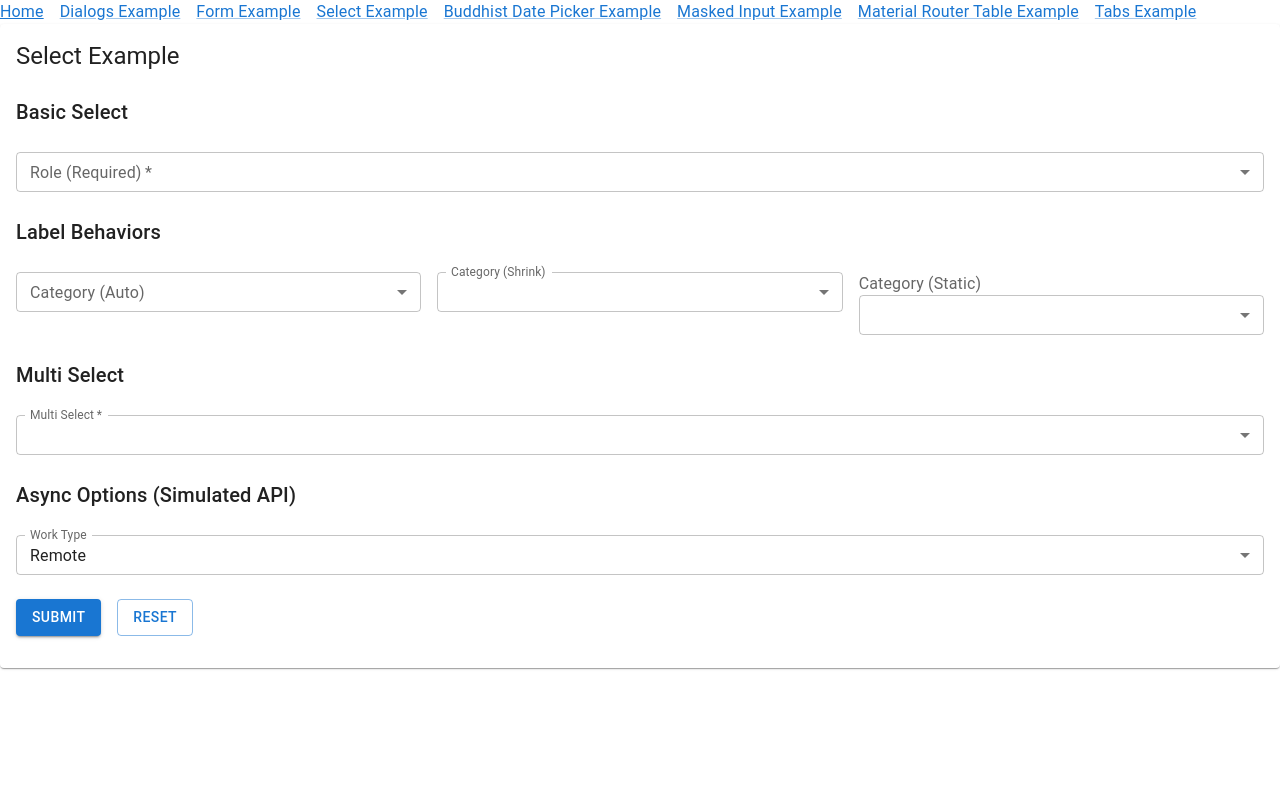
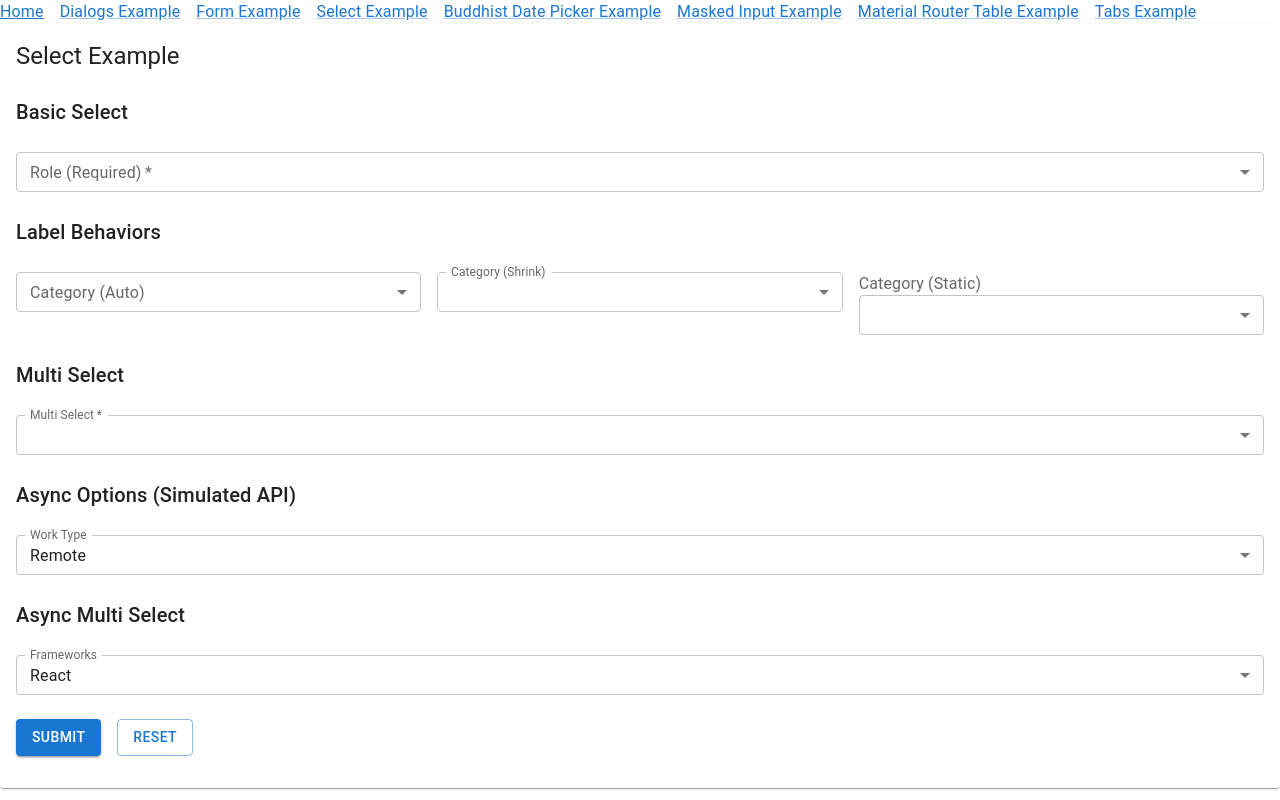
Before and after one commit to cwncollab-org/mui-component-kit, a React (Vite) app: page /select-example in a window 1280 px wide. Built offline with nearby package versions, Linux system fonts and the light colour scheme.

Commit message:
feat: enhance MultiSelect and Select components with async support and improved option rendering

```diff
--- a/src/lib/form/MultiSelect.tsx
+++ b/src/lib/form/MultiSelect.tsx
@@ -14,21 +14,19 @@ import {
 } from '@mui/material'
 import { useFieldContext } from './formContext'
 import { useId, useMemo } from 'react'
-import { createSelectSlotProps } from './utils'
-
-type Option = {
-  value: string
-  label: string
-}
+import { createSelectSlotProps, renderOptions } from './utils'
+import { SelectOption } from './Select'
 
 type SortBy = 'label' | 'value' | false
 
-export type MultiSelectProps = MuiFormControlProps & {
+export type MultiSelectProps<TOption = SelectOption | string | any> =
+  MuiFormControlProps & {
     label?: string
     labelBehavior?: 'auto' | 'shrink' | 'static'
     size?: 'small' | 'medium'
     fullWidth?: boolean
-  options?: Option[] | string[]
+    isLoading?: boolean
+    options?: TOption[]
     sortSelected?: SortBy
     slotProps?: {
       inputLabel?: Omit<MuiInputLabelProps, 'id'>
@@ -38,6 +36,8 @@ export type MultiSelectProps = MuiFormControlProps & {
       >
       helperText?: MuiFormHelperTextProps
     }
+    getOptionLabel?: (option: TOption) => string
+    getOptionValue?: (option: TOption) => string
     onChange?: MuiSelectProps['onChange']
   }
 
@@ -50,8 +50,12 @@ export function MultiSelect(props: MultiSelectProps) {
     labelBehavior = 'auto',
     size,
     fullWidth,
+    isLoading,
+    disabled,
     sortSelected = false,
     onChange,
+    getOptionLabel,
+    getOptionValue,
     ...rest
   } = props
 
@@ -64,16 +68,12 @@ export function MultiSelect(props: MultiSelectProps) {
     return field.state.meta.errors.map(error => error.message).join(', ')
   }, [field.state.meta.errors])
 
-  const renderedOptions = useMemo<Option[]>(() => {
-    if (options) {
-      return options.map(option =>
-        typeof option === 'string' ? { value: option, label: option } : option
+  const renderedOptions = useMemo<SelectOption[]>(
+    () => renderOptions(options, getOptionLabel, getOptionValue),
+    [options, getOptionLabel, getOptionValue]
   )
-    }
-    return []
-  }, [options])
 
-  const getSortedSelectedValues = useMemo(() => {
+  const sortedSelectedValues = useMemo(() => {
     if (!sortSelected) return field.state.value
 
     const selectedOptions = field.state.value.map(
@@ -143,6 +143,7 @@ export function MultiSelect(props: MultiSelectProps) {
       data-istouched={field.state.meta.isTouched || undefined}
       data-isdefaultvalue={field.state.meta.isDefaultValue || undefined}
       data-isvalid={field.state.meta.isValid || undefined}
+      disabled={isLoading || disabled}
       {...rest}
     >
       <MuiInputLabel id={labelId} {...inputLabelProps}>
@@ -152,7 +153,7 @@ export function MultiSelect(props: MultiSelectProps) {
         id={selectId}
         labelId={labelId}
         multiple
-        value={getSortedSelectedValues}
+        value={isLoading ? [] : sortedSelectedValues}
         onChange={(ev, child) => {
           onChange?.(ev, child)
           if (!ev.defaultPrevented) {
--- a/src/lib/form/Select.tsx
+++ b/src/lib/form/Select.tsx
@@ -11,7 +11,7 @@ import {
 } from '@mui/material'
 import { useFieldContext } from './formContext'
 import { useId, useMemo } from 'react'
-import { createSelectSlotProps } from './utils'
+import { createSelectSlotProps, renderOptions } from './utils'
 
 export type SelectOption = {
   value: string
@@ -53,6 +53,7 @@ export function Select<TOption = SelectOption | string | any>(
     size,
     fullWidth,
     isLoading,
+    disabled,
     onChange,
     getOptionLabel,
     getOptionValue,
@@ -68,24 +69,10 @@ export function Select<TOption = SelectOption | string | any>(
     return field.state.meta.errors.map(error => error.message).join(', ')
   }, [field.state.meta.errors])
 
-  const renderedOptions = useMemo<SelectOption[]>(() => {
-    if (!options || options.length === 0) {
-      return [] as SelectOption[]
-    }
-
-    if (getOptionLabel && getOptionValue) {
-      return options.map(option => ({
-        value: getOptionValue(option),
-        label: getOptionLabel(option),
-      })) as SelectOption[]
-    }
-
-    return options.map(option =>
-      typeof option === 'string'
-        ? { value: option, label: option }
-        : (option as SelectOption)
-    )
-  }, [options])
+  const renderedOptions = useMemo<SelectOption[]>(
+    () => renderOptions(options, getOptionLabel, getOptionValue),
+    [options, getOptionLabel, getOptionValue]
+  )
 
   const { inputLabelProps, selectProps } = useMemo(
     () =>
@@ -106,6 +93,7 @@ export function Select<TOption = SelectOption | string | any>(
       data-istouched={field.state.meta.isTouched || undefined}
       data-isdefaultvalue={field.state.meta.isDefaultValue || undefined}
       data-isvalid={field.state.meta.isValid || undefined}
+      disabled={isLoading || disabled}
       {...rest}
     >
       <MuiInputLabel id={labelId} {...inputLabelProps}>
--- a/src/lib/form/utils.ts
+++ b/src/lib/form/utils.ts
@@ -6,6 +6,7 @@ import {
 } from '@mui/material'
 import { InputHTMLAttributes } from 'react'
 import { PickersOutlinedInputProps } from '@mui/x-date-pickers'
+import { SelectOption } from './Select'
 
 export type CreateTextFieldSlotPropsOptions = {
   slotProps?: TextFieldProps['slotProps']
@@ -187,3 +188,26 @@ export function createSelectSlotProps(
     selectProps,
   }
 }
+
+export function renderOptions<TOption = SelectOption | string | any>(
+  options: TOption[] | undefined,
+  getOptionLabel?: (option: TOption) => string,
+  getOptionValue?: (option: TOption) => string
+) {
+  if (!options || options.length === 0) {
+    return [] as SelectOption[]
+  }
+
+  return options.map(option =>
+    typeof option === 'string'
+      ? { value: option, label: option }
+      : {
+          value: getOptionValue
+            ? getOptionValue(option)
+            : (option as any).value,
+          label: getOptionLabel
+            ? getOptionLabel(option)
+            : (option as any).label,
+        }
+  )
+}
--- a/src/routes/select-example.tsx
+++ b/src/routes/select-example.tsx
@@ -10,6 +10,7 @@ const formSchema = z.object({
   status: z.string().optional(),
   multiSelect: z.array(z.string()).min(1, 'Select at least one'),
   asyncRole: z.string().optional(),
+  asyncMultiSelect: z.array(z.string()).min(1, 'Select at least one'),
 })
 
 type FormValues = z.infer<typeof formSchema>
@@ -41,6 +42,9 @@ export function SelectExample() {
   const [asyncOptions, setAsyncOptions] = useState<
     { value: string; text: string }[]
   >([])
+  const [asyncMultiOptions, setAsyncMultiOptions] = useState<
+    { value: string; label: string }[]
+  >([])
   const [loading, setLoading] = useState(true)
 
   useEffect(() => {
@@ -50,6 +54,11 @@ export function SelectExample() {
         { value: 'remote', text: 'Remote' },
         { value: 'onsite', text: 'On-site' },
         { value: 'hybrid', text: 'Hybrid' },
+      ])
+      setAsyncMultiOptions([
+        { value: 'react', label: 'React' },
+        { value: 'vue', label: 'Vue' },
+        { value: 'angular', label: 'Angular' },
       ])
       setLoading(false)
     }, 2000)
@@ -63,6 +72,7 @@ export function SelectExample() {
       status: '',
       multiSelect: [],
       asyncRole: 'remote',
+      asyncMultiSelect: ['react'],
     } as FormValues,
     validators: {
       onChange: formSchema,
@@ -190,12 +200,26 @@ export function SelectExample() {
                   fullWidth
                   getOptionLabel={option => option.text}
                   getOptionValue={option => option.value}
-                  disabled={loading}
                 >
                   <MenuItem value=''>
                     <em>None</em>
                   </MenuItem>
                 </field.SubscribeSelect>
+              )}
+            />
+
+            <Typography variant='h6'>Async Multi Select</Typography>
+            <form.AppField
+              name='asyncMultiSelect'
+              children={field => (
+                <field.SubscribeMultiSelect
+                  isLoading={loading}
+                  label={loading ? 'Frameworks (Loading...)' : 'Frameworks'}
+                  options={asyncMultiOptions}
+                  labelBehavior='shrink'
+                  size='small'
+                  fullWidth
+                />
               )}
             />
 
```
Lines whose indentation alone changed are shown as unchanged.
